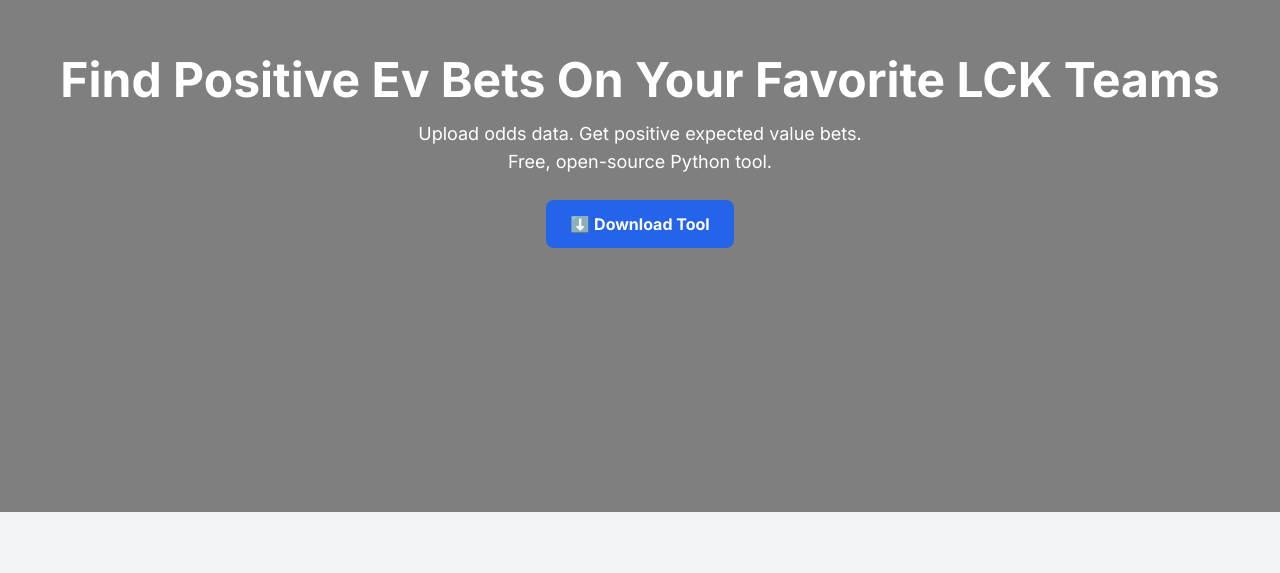
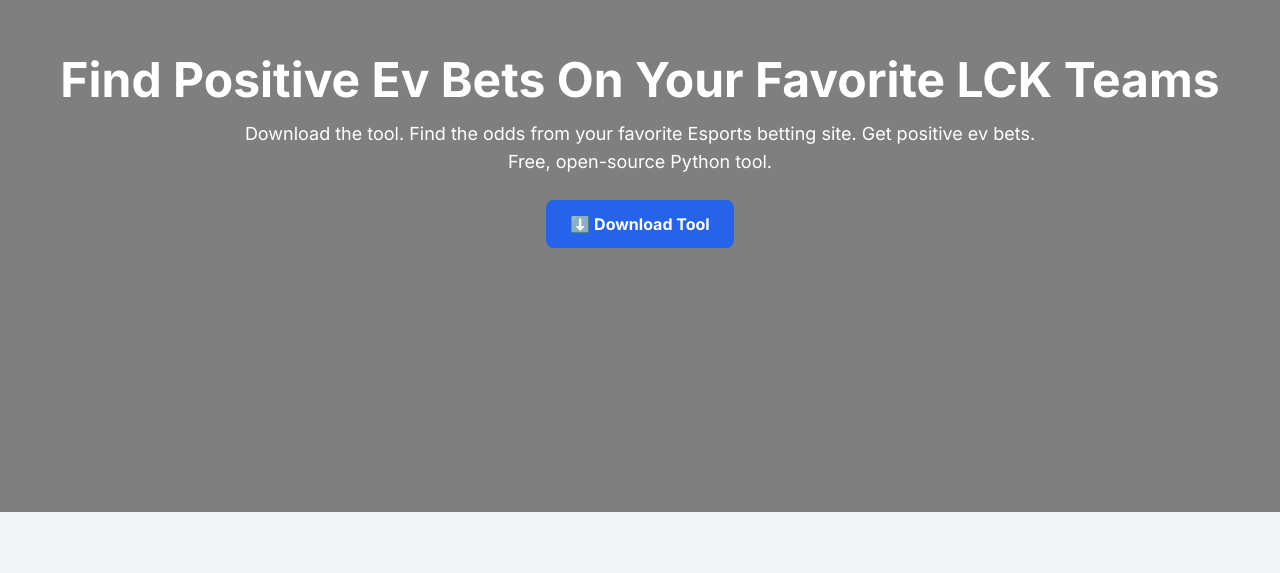
Before and after one commit to junan22/junan22.github.io, a plain HTML site: page index.html in a window 1280 px wide. Shown: the part 208-781 px from the top of the page. Drawn offline with nearby package versions, Linux system fonts and the light colour scheme.

Commit message:
Update index.html

```diff
--- a/index.html
+++ b/index.html
@@ -16,7 +16,7 @@
     <div class="absolute inset-0 bg-black bg-opacity-50"></div>
     <div class="relative text-center text-white z-10 px-4">
       <h1 class="text-4xl md:text-5xl font-bold mb-4">Find Positive Ev Bets On Your Favorite LCK Teams</h1>
-      <p class="text-lg mb-6">Upload odds data. Get positive expected value bets.<br>Free, open-source Python tool.</p>
+      <p class="text-lg mb-6">Download the tool. Find the odds from your favorite Esports betting site. Get positive ev bets.<br>Free, open-source Python tool.</p>
       <a href="tool.py" download class="inline-block bg-blue-600 hover:bg-blue-700 text-white font-bold py-3 px-6 rounded-lg transition">⬇️ Download Tool</a>
     </div>
   </section>
```
